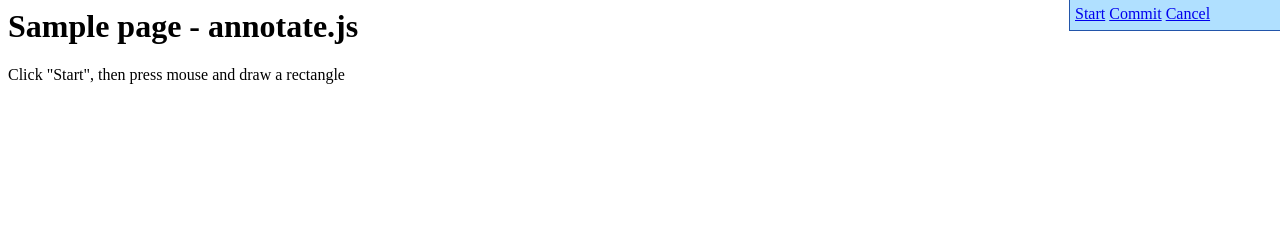
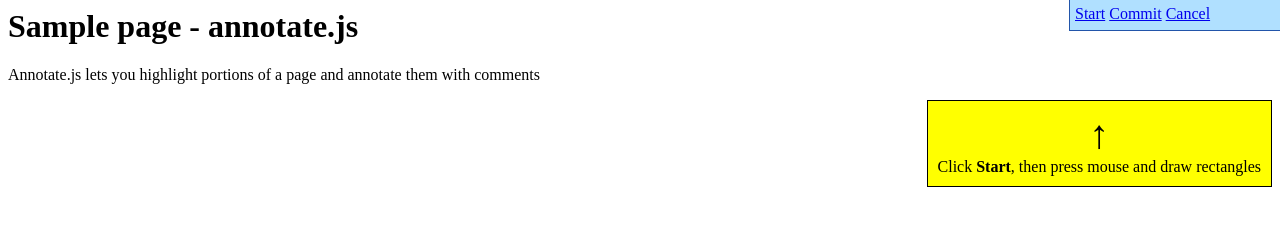
Before and after one commit to stianstr/annotate, a plain HTML site: page example/index.html in a window 1280 px wide. Drawn offline with nearby package versions, Linux system fonts and the light colour scheme.

Commit message:
Made sample page slightly more instructive

```diff
--- a/example/index.html
+++ b/example/index.html
@@ -27,12 +27,27 @@
      border-right: 0;
      padding: 5px;
    }
+   .get-started {
+     float: right;
+     padding: 10px;
+     background: yellow;
+     border: 1px solid black;
+   }
+   .get-started .arrow {
+     font-size: 40px;
+     font-weight: bold;
+     text-align: center;
+   }
   </style>
 </head>
 <body>
 
     <h1>Sample page - annotate.js</h1>
-    <p>Click "Start", then press mouse and draw a rectangle</p>
+    <p>Annotate.js lets you highlight portions of a page and annotate them with comments</p>
+    <div class="get-started">
+     <div class="arrow">&uarr;</div>
+     Click <b>Start</b>, then press mouse and draw rectangles
+    </div>
 
     <div id="annotate-form">
         <a id="annotate-start"  href="#">Start</a>
```
